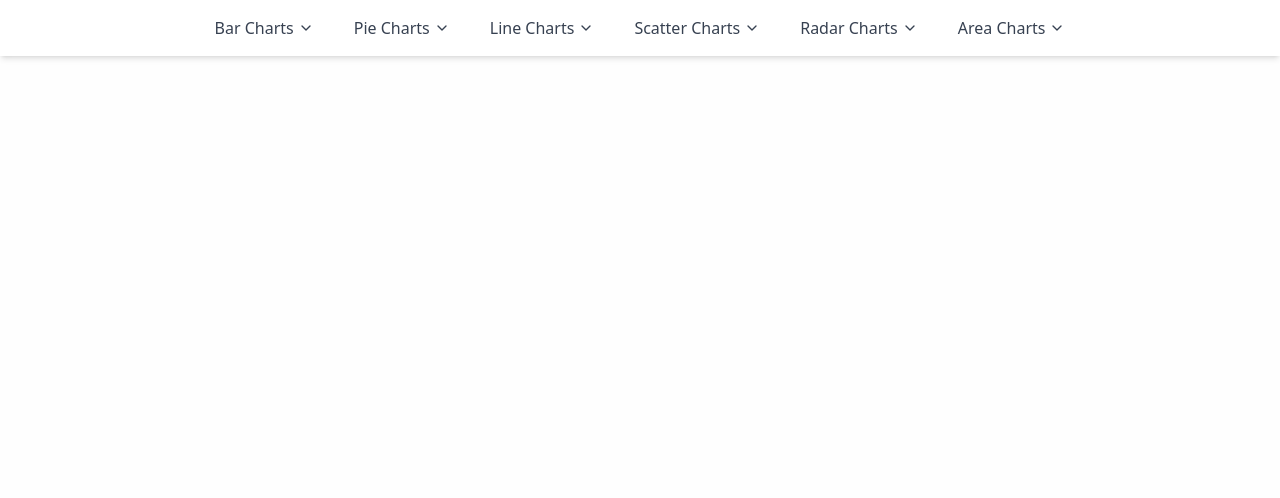
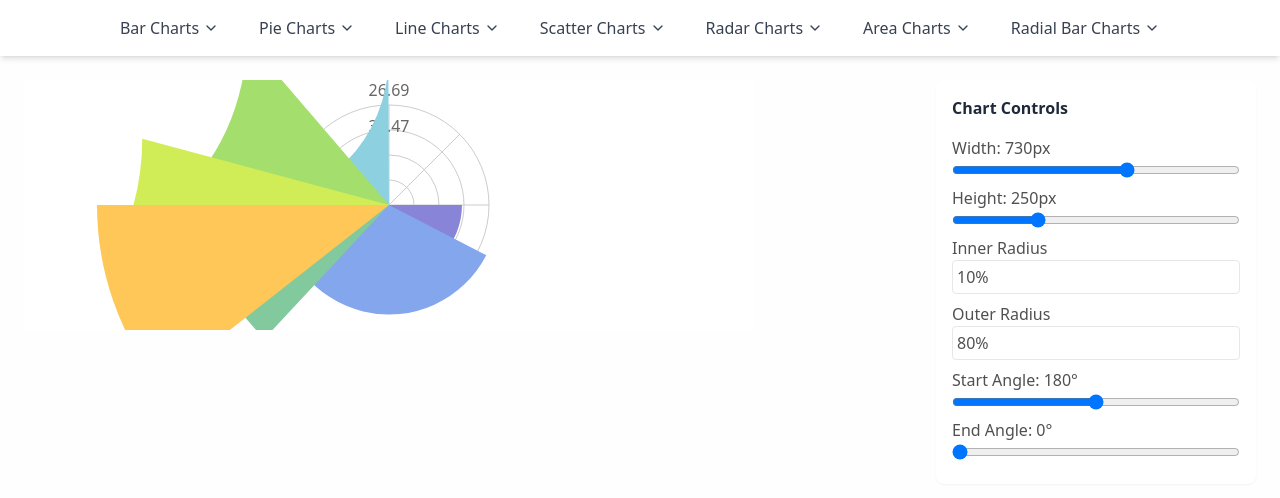
Before and after one commit to unosquare/unochart, a React app: page /simple-radial-bar-chart in a window 1280 px wide. Shown: the top 498 px of the page. Built offline with nearby package versions, Linux system fonts and the light colour scheme; the HTML template or start-up script is replaced by a standard one.

Commit message:
Radial Bar first approach

```diff
--- a/samples/App.tsx
+++ b/samples/App.tsx
@@ -20,6 +20,7 @@ import StackedBarChart from './pages/StackedBarChart';
 import StraightAnglePieChart from './pages/StraightAnglePieChart';
 import SimpleRadarChart from './pages/SimpleRadarChart';
 import SimpleAreaChart from './pages/SimpleAreaChart';
+import SimpleRadialBarChart from './pages/SimpleRadialBarChart';
 import NavBar from './utils/NavBar';
 
 const App: React.FC = () => {
@@ -49,6 +50,7 @@ const App: React.FC = () => {
                         <Route path='/scatter-chart-with-labels' element={<ScatterChartWithLabels />} />
                         <Route path='/simple-radar-chart' element={<SimpleRadarChart />} />
                         <Route path='/simple-area-chart' element={<SimpleAreaChart />} />
+                        <Route path='/simple-radial-bar-chart' element={<SimpleRadialBarChart />} />
                     </Routes>
                 </main>
             </div>
--- /dev/null
+++ b/samples/pages/SimpleRadialBarChart.tsx
@@ -0,0 +1,8 @@
+import React from 'react';
+import RadialBarChartWrapper from '../utils/RadialBarChartWrapper';
+
+const SimpleRadialBarChart: React.FC = () => {
+  return <RadialBarChartWrapper />;
+};
+
+export default SimpleRadialBarChart;
--- /dev/null
+++ b/samples/utils/RadialBarChartControls.tsx
@@ -0,0 +1,89 @@
+import React from 'react';
+
+interface RadialBarChartControlsProps {
+  width: number;
+  setWidth: (value: number) => void;
+  height: number;
+  setHeight: (value: number) => void;
+  innerRadius: string;
+  setInnerRadius: (value: string) => void;
+  outerRadius: string;
+  setOuterRadius: (value: string) => void;
+  startAngle: number;
+  setStartAngle: (value: number) => void;
+  endAngle: number;
+  setEndAngle: (value: number) => void;
+}
+
+const RadialBarChartControls: React.FC<RadialBarChartControlsProps> = ({
+  width,
+  setWidth,
+  height,
+  setHeight,
+  innerRadius,
+  setInnerRadius,
+  outerRadius,
+  setOuterRadius,
+  startAngle,
+  setStartAngle,
+  endAngle,
+  setEndAngle,
+}) => {
+  return (
+    <div className="bg-white rounded-lg shadow-sm p-4 w-80">
+      <h3 className="font-semibold text-gray-800 mb-4">Chart Controls</h3>
+      <label>Width: {width}px</label>
+      <input
+        type="range"
+        min="300"
+        max="1000"
+        value={width}
+        onChange={(e) => setWidth(Number(e.target.value))}
+        className="w-full mb-2"
+      />
+      <label>Height: {height}px</label>
+      <input
+        type="range"
+        min="150"
+        max="500"
+        value={height}
+        onChange={(e) => setHeight(Number(e.target.value))}
+        className="w-full mb-2"
+      />
+      <label>Inner Radius</label>
+      <input
+        type="text"
+        value={innerRadius}
+        onChange={(e) => setInnerRadius(e.target.value)}
+        className="w-full mb-2 p-1 border rounded"
+      />
+      <label>Outer Radius</label>
+      <input
+        type="text"
+        value={outerRadius}
+        onChange={(e) => setOuterRadius(e.target.value)}
+        className="w-full mb-2 p-1 border rounded"
+      />
+      <label>Start Angle: {startAngle}°</label>
+      <input
+        type="range"
+        min="0"
+        max="360"
+        value={startAngle}
+        onChange={(e) => setStartAngle(Number(e.target.value))}
+        className="w-full mb-2"
+      />
+      <label>End Angle: {endAngle}°</label>
+      <input
+        type="range"
+        min="0"
+        max="360"
+        value={endAngle}
+        onChange={(e) => setEndAngle(Number(e.target.value))}
+        className="w-full mb-2"
+      />
+    </div>
+  );
+};
+
+export default RadialBarChartControls;
--- /dev/null
+++ b/samples/utils/RadialBarChartWrapper.tsx
@@ -0,0 +1,68 @@
+import React, { useState } from 'react';
+import RadialBarChart from '../../src/RadialBarChart';
+import RadialBar from '../../src/RadialBar';
+import Legend from '../../src/Legend';
+import Tooltip from '../../src/Tooltip';
+import PolarGrid from '../../src/PolarGrid';
+import RadialBarChartControls from './RadialBarChartControls';
+
+const data = [
+  { name: '18-24', uv: 31.47, fill: '#8884d8' },
+  { name: '25-29', uv: 26.69, fill: '#83a6ed' },
+  { name: '30-34', uv: -15.69, fill: '#8dd1e1' },
+  { name: '35-39', uv: 8.22, fill: '#82ca9d' },
+  { name: '40-49', uv: -8.63, fill: '#a4de6c' },
+  { name: '50+', uv: -2.63, fill: '#d0ed57' },
+  { name: 'unknow', uv: 6.67, fill: '#ffc658' },
+];
+
+const RadialBarChartWrapper: React.FC = () => {
+  const [width, setWidth] = useState(730);
+  const [height, setHeight] = useState(250);
+  const [innerRadius, setInnerRadius] = useState('10%');
+  const [outerRadius, setOuterRadius] = useState('80%');
+  const [startAngle, setStartAngle] = useState(180);
+  const [endAngle, setEndAngle] = useState(0);
+
+  return (
+    <div className="p-6 flex gap-6">
+      <div className="flex-1">
+        <RadialBarChart
+          width={width}
+          height={height}
+          innerRadius={innerRadius}
+          outerRadius={outerRadius}
+          data={data}
+          startAngle={startAngle}
+          endAngle={endAngle}
+        >
+          <PolarGrid />
+          <RadialBar
+            minAngle={15}
+            label={{ fill: '#666', position: 'insideStart' }}
+            clockWise={true}
+            dataKey="uv"
+          />
+          <Legend items={data.map((item) => ({ color: item.fill, label: item.name }))} />
+          <Tooltip />
+        </RadialBarChart>
+      </div>
+      <RadialBarChartControls
+        width={width}
+        setWidth={setWidth}
+        height={height}
+        setHeight={setHeight}
+        innerRadius={innerRadius}
+        setInnerRadius={setInnerRadius}
+        outerRadius={outerRadius}
+        setOuterRadius={setOuterRadius}
+        startAngle={startAngle}
+        setStartAngle={setStartAngle}
+        endAngle={endAngle}
+        setEndAngle={setEndAngle}
+      />
+    </div>
+  );
+};
+
+export default RadialBarChartWrapper;
--- a/samples/utils/constants.ts
+++ b/samples/utils/constants.ts
@@ -31,6 +31,9 @@ export const NAV_SECTIONS = [
     ]),
     createNavSection('Area Charts', [
         { name: 'Simple Area Chart', path: '/simple-area-chart' },
+    ]),
+    createNavSection('Radial Bar Charts', [
+        { name: 'Simple Radial Bar Chart', path: '/simple-radial-bar-chart' },
     ]),
 ];
 
--- /dev/null
+++ b/src/RadialBar/index.tsx
@@ -0,0 +1,76 @@
+import React from 'react';
+
+interface RadialBarProps {
+  data: Array<{ name: string; uv: number; fill: string }>;
+  cx: number;
+  cy: number;
+  innerRadius: string | number;
+  outerRadius: string | number;
+  startAngle: number;
+  endAngle: number;
+  minAngle?: number;
+  label?: { fill: string; position: string };
+  dataKey: string;
+  clockWise?: boolean;
+  background?: boolean;
+}
+
+const RadialBar: React.FC<RadialBarProps> = ({
+  data,
+  cx,
+  cy,
+  innerRadius,
+  outerRadius,
+  startAngle,
+  endAngle,
+  minAngle = 0,
+  label,
+  clockWise = true,
+  dataKey,
+}) => {
+  const angleRange = clockWise ? startAngle - endAngle : endAngle - startAngle;
+
+  const innerR = typeof innerRadius === 'string' ? parseFloat(innerRadius) / 100 * cx : +innerRadius;
+  const outerR = typeof outerRadius === 'string' ? parseFloat(outerRadius) / 100 * cx : +outerRadius;
+
+  const calculatePath = (value: number, index: number) => {
+    const totalSum = Math.max(...data.map((d) => Math.abs(d[dataKey])));
+    const angle = (value / totalSum) * angleRange;
+    const start = ((startAngle / 180) * Math.PI);
+    const end = ((startAngle - angle) / 180) * Math.PI;
+
+    const radius = innerR + ((outerR - innerR) / data.length) * (index + 1);
+
+    const x1 = radius * Math.cos(start);
+    const y1 = radius * Math.sin(start);
+    const x2 = radius * Math.cos(end);
+    const y2 = radius * Math.sin(end);
+
+    return `M ${x1} ${y1} A ${radius} ${radius} 0 ${angle > 180 ? 1 : 0} 0 ${x2} ${y2} L 0 0 Z`;
+  };
+
+  return (
+    <>
+      {data.map((entry, index) => {
+        const path = calculatePath(entry[dataKey], index);
+        return (
+          <g key={`radial-bar-${index}`}>
+            {label && (
+              <text
+                x={0}
+                y={-((innerR + ((outerR - innerR) / data.length) * (index + 1)))}
+                fill={label.fill}
+                textAnchor="middle"
+              >
+                {entry[dataKey]}
+              </text>
+            )}
+            <path d={path} fill={entry.fill} />
+          </g>
+        );
+      })}
+    </>
+  );
+};
+
+export default RadialBar;
--- /dev/null
+++ b/src/RadialBarChart/index.tsx
@@ -0,0 +1,40 @@
+import React from 'react';
+
+interface RadialBarChartProps {
+  width: number;
+  height: number;
+  innerRadius: string | number;
+  outerRadius: string | number;
+  data: Array<any>;
+  startAngle?: number;
+  endAngle?: number;
+  children: React.ReactNode;
+}
+
+const RadialBarChart: React.FC<RadialBarChartProps> = ({
+  width,
+  height,
+  innerRadius,
+  outerRadius,
+  data,
+  startAngle = 180,
+  endAngle = 0,
+  children,
+}) => {
+  const cx = width / 2;
+  const cy = height / 2; // Cambiado para centrar el gráfico
+
+  return (
+    <svg width={width} height={height} className="bg-white">
+      <g transform={`translate(${cx}, ${cy})`}>
+        {React.Children.map(children, (child) =>
+          React.isValidElement(child)
+            ? React.cloneElement(child, { data, cx, cy, innerRadius, outerRadius, startAngle, endAngle })
+            : null
+        )}
+      </g>
+    </svg>
+  );
+};
+
+export default RadialBarChart;
--- a/src/index.ts
+++ b/src/index.ts
@@ -16,3 +16,4 @@ export { default as ReferenceLine } from './ReferenceLine';
 export { default as ScatterChart } from './ScatterChart';
 export { default as RadarChart } from './RadarChart';
 export { default as AreaChart } from './AreaChart';
+export { default as RadialBarChart } from './RadialBarChart';
```
